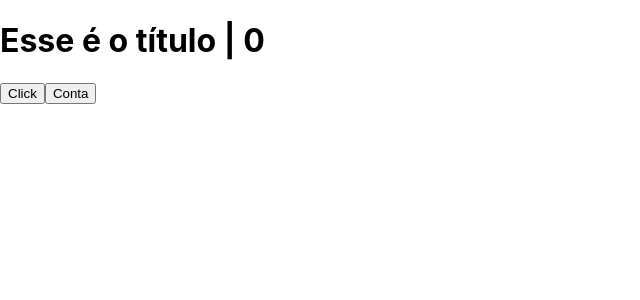
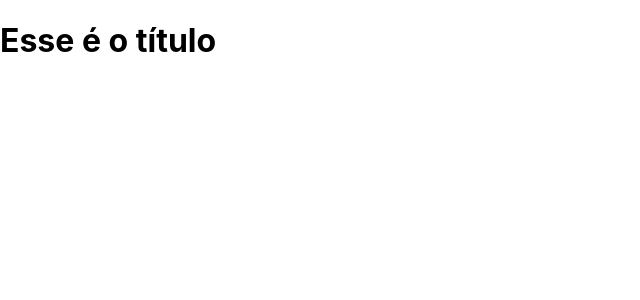
Before and after one commit to JoaoV1t0r/praticando_hooks, a React (Create React App) app: page / in a window 1280 px wide. Shown: the top 300 px of the page, without its empty margins (0-640 px from the left). Built offline with nearby package versions, Linux system fonts and the light colour scheme.

Commit message:
usando contexto

```diff
--- a/src/App.js
+++ b/src/App.js
@@ -1,50 +1,42 @@
-import { useReducer } from 'react';
+import { createContext, useContext, useReducer } from 'react';
+import P from 'prop-types';
 import './App.css';
 
-const globalState = {
+export const globalState = {
   title: 'Esse é o título',
   body: 'O body do contexto',
   counter: 0,
 };
 
-// eslint-disable-next-line
-const reducer = (state, action) => {
-  switch (action.type) {
-    case 'muda':
-      return { ...state, title: 'Title Mudou' };
-    case 'conta': {
-      const { counter } = state;
-      return { ...state, counter: counter + 1 };
-    }
-  }
+export const reducer = (state, action) => {
+  console.log(action);
   return { ...state };
 };
 
+export const Context = createContext();
+export const AppContext = ({ children }) => {
+  const [state, dispatch] = useReducer(reducer, globalState);
+  return <Context.Provider value={{ state, dispatch }}>{children}</Context.Provider>;
+};
+
+AppContext.propTypes = {
+  children: P.node,
+};
+
+export const H1 = () => {
+  const context = useContext(Context);
+  return <h1 onClick={() => context.dispatch({ type: 'CHANGE TITLE' })}>{context.state.title}</h1>;
+};
+
 function App() {
-  // eslint-disable-next-line
-  const [state, dispatch] = useReducer(reducer, globalState);
-  // eslint-disable-next-line
-  const { title, body, counter } = state;
+  // const [state] = useState(globalState);
+  // const { title, body } = state;
   return (
-    <div>
-      <h1>
-        {title} | {counter}
-      </h1>
-      <button
-        onClick={() => {
-          dispatch({ type: 'muda' });
-        }}
-      >
-        Click
-      </button>
-      <button
-        onClick={() => {
-          dispatch({ type: 'conta' });
-        }}
-      >
-        Conta
-      </button>
-    </div>
+    <AppContext>
+      <div>
+        <H1 />
+      </div>
+    </AppContext>
   );
 }
 export default App;
```
